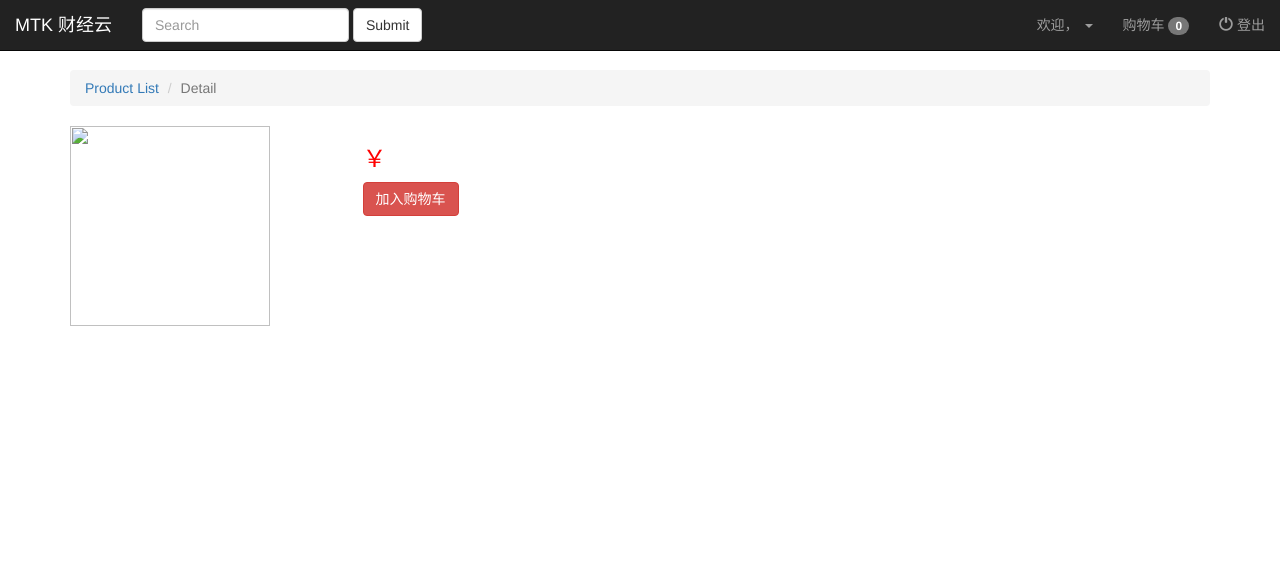
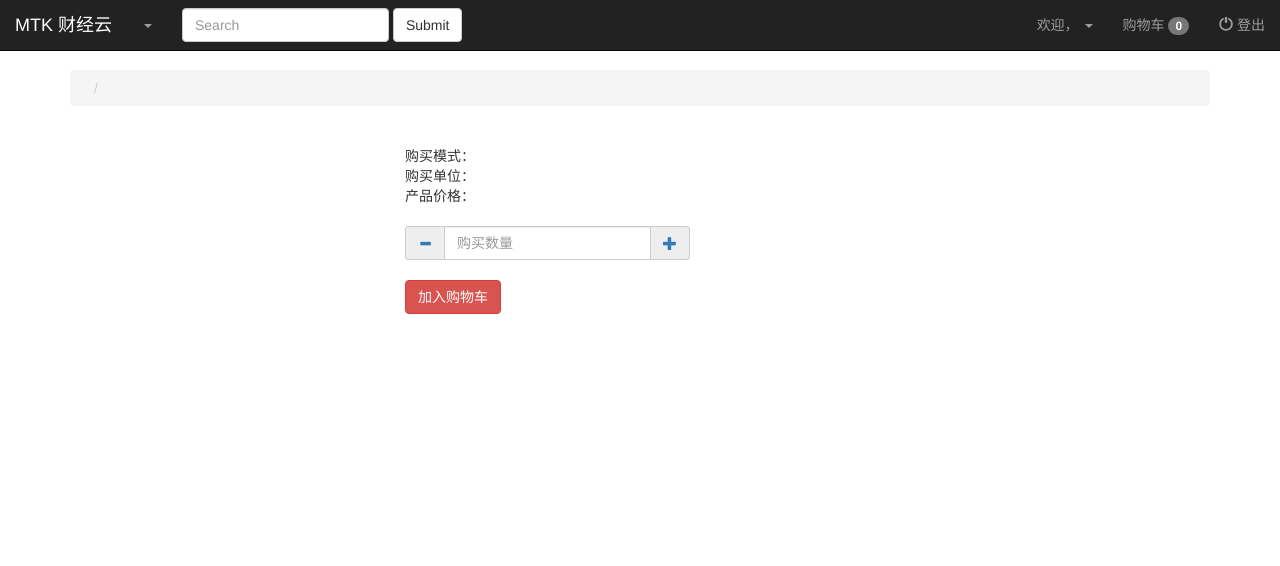
Before and after one commit to AdamEECS/sc, a Flask app: page /product/detail/1 in a window 1280 px wide. Shown: the top 566 px of the page. Run offline with Flask 2, Linux system fonts and the light colour scheme; one stand-in notice (Sample message) is shown; a database or web service that is not in the repository returns one stand-in record (values such as "Sample title"); some libraries are stand-ins or nearby versions.

Commit message:
更新购物车

```diff
--- a/routes/product.py
+++ b/routes/product.py
@@ -9,4 +9,11 @@ def detail(uuid):
     u = current_user()
     p = Product.find_one(uuid=uuid)
 
-    return render_template('product/detail.html', p=p, u=u)
+    return render_template('product/detail.html', p=p, u=u, cats=get_cats())
+
+
+@main.route('/category/<category>')
+def products(category):
+    u = current_user()
+    ps = Product.find(category=category)
+    return render_template('product/products.html', ps=ps, u=u, category=category, cats=get_cats())
--- a/static/css/base.css
+++ b/static/css/base.css
@@ -1,6 +1,7 @@
 html, body {
     height: 100%;
 }
+
 @media (min-width: 780px) {
     #carousel-front {
         width: 780px;
@@ -8,35 +9,44 @@ html, body {
         margin-right: auto;
     }
 }
+
 .count_num {
     color: red;
 }
+
 .right {
     float: right;
 }
+
 .left {
     float: left;
 }
+
 .no-padding {
     padding: 0;
 }
+
 .center-block {
-  display: block;
-  margin-left: auto;
-  margin-right: auto;
+    display: block;
+    margin-left: auto;
+    margin-right: auto;
 }
+
 .page-wrap {
     min-height: 100%;
     margin-bottom: -300px;
 }
+
 .page-wrap:after {
     content: "";
     display: block;
     height: 300px;
 }
+
 .div-margin-top-100 {
     margin-top: 170px;
 }
+
 .bs-docs-footer {
     padding-top: 50px;
     padding-bottom: 50px;
@@ -48,17 +58,21 @@ html, body {
     z-index: 1;
     position: relative;
 }
+
 .main {
     padding-top: 70px;
 }
+
 .footer-links {
     padding-left: 0;
     margin-bottom: 20px;
 }
+
 .footer-links li {
     display: inline-block;
     margin-right: 20px;
 }
+
 .footer-links a {
     color: #fff;
     text-decoration: none;
@@ -72,6 +86,7 @@ html, body {
     display: inline-block;
     text-align: center;
 }
+
 .quantity-form a {
     border: 1px solid #cacbcb;
     width: 20px;
@@ -80,74 +95,94 @@ html, body {
     text-align: center;
     text-decoration: none;
 }
+
 @media (max-width: 510px) {
     .quantity-form span {
         width: 20px;
     }
+
     .quantity-form a {
         width: 15px;
     }
 }
+
 .th-col-2 {
     width: 20%;
 }
+
 .th-col-4 {
     width: 40%;
 }
+
 .panel-div {
     margin: 12px;
 }
+
 .panel-h4 {
     margin: 2px 12px;
 }
+
 #check-order {
     border-radius: 0px;
 }
+
 .panel-heading-time {
     display: inline-block;
     color: #999;
     margin-right: 20px;
 }
+
 .product-pic-s {
     height: 50px;
     width: 50px;
 }
+
 .product-pic-m {
     height: 100px;
     width: 100px;
 }
+
 .product-pic-l {
     height: 200px;
     width: 200px;
 }
+
 .product-item {
     padding: 5px 0;
 }
+
 .block-center {
     text-align: center;
 }
+
 .list-item {
     padding-top: 15px;
     padding-bottom: 15px;
 }
+
 .list-item + .list-item {
     border-top: 1px solid #ddd;
 }
+
 .list-pic-fix {
     padding-left: 0;
 }
+
 .add-default {
     color: #ffcb23;
-    text-decoration:none;
+    text-decoration: none;
 }
+
 .add-default:hover {
     color: #ffcb23;
-    text-decoration:none;
+    text-decoration: none;
 }
+
 .address-edit-button {
     display: inline-block;
     margin-left: 20px;
 }
+
 #particles-js {
     width: 100%;
     height: 100%;
@@ -157,34 +192,40 @@ html, body {
     left: 0;
     z-index: 0;
 }
+
 #id-div-login, #id-div-register, #id-div-forget-password {
-    position:absolute;
-    top:40%;
+    position: absolute;
+    top: 40%;
     left: 50%;
-    transform:translate(-50%,-50%);
+    transform: translate(-50%, -50%);
     z-index: 1;
 }
-#id-div-login input, #id-div-register input{
+
+#id-div-login input, #id-div-register input {
     background-color: #2a2730;
     color: white;
 }
-#id-div-login button,#id-div-register button  {
+
+#id-div-login button, #id-div-register button {
     border: 0;
     border-radius: 3px;
     line-height: 41px;
     padding-top: 0;
     padding-bottom: 0;
 }
+
 .sign-flow {
     margin-left: auto;
     margin-right: auto;
     width: 300px;
 }
+
 .group-inputs {
     padding: 1px 0;
     border: 1px solid #d5d5d5;
     border-radius: 3px;
 }
+
 .group-inputs input {
     padding: 1em .8em;
     line-height: 19px;
@@ -193,31 +234,39 @@ html, body {
     border-radius: 0;
     box-shadow: none;
 }
+
 .group-inputs input:focus {
     outline: none;
 }
+
 .group-inputs input + input {
     border-top: 1px solid #d5d5d5;
 }
+
 label {
     width: 100%;
 }
+
 .empty-cart-title {
     margin-top: 2px;
     margin-left: 20px;
     margin-right: 20px;
     font-size: 16px;
 }
+
 .empty-cart {
     margin-left: 20px;
     color: #bbb;
 }
-#id-input-captcha,#id-input-mail-code {
+
+#id-input-captcha, #id-input-mail-code {
     width: 186px;
 }
+
 #id-input-mail-code {
     border-top: 1px solid #ddd;
 }
+
 #id-button-mail-code {
     width: 112px;
     height: 49px;
@@ -226,9 +275,11 @@ label {
     border-top: 1px solid #ddd;
     line-height: 35px;
 }
+
 .panel-profile {
     max-width: 400px;
 }
+
 .alert-container {
     position: fixed;
     top: 70px;
@@ -245,6 +296,7 @@ label {
     margin: 30px 0 0;
     float: right;
 }
+
 .stepflex:after {
     content: ".";
     display: block;
@@ -252,12 +304,15 @@ label {
     clear: both;
     visibility: hidden;
 }
+
 .stepflex dl.done {
     border-top-color: #caecb6;
 }
+
 .stepflex dl.doing {
     border-top-color: #7abd54;
 }
+
 .stepflex dl {
     float: left;
     position: relative;
@@ -265,12 +320,15 @@ label {
     top: -5px;
     border-top: 5px solid #ccc;
 }
+
 .stepflex dl.done .s-num {
     background-position: -46px 0;
 }
+
 .stepflex dl.doing .s-num {
     background-position: -23px 0;
 }
+
 .stepflex .s-num {
     position: relative;
     margin: -15px auto 0;
@@ -281,20 +339,35 @@ label {
     background-image: url(//misc.360buyimg.com/user/purchase/2.0.0/css/i/step2013.png);
     line-height: 23px;
 }
+
 .stepflex dl.done .s-text {
     color: #caecb6;
 }
+
 .stepflex dl.doing .s-text {
     color: #7abd54;
 }
+
 .stepflex .s-text {
     color: #ccc;
 }
+
 /*       -----------购物车局部css结束-----------     */
 ul.nav li.dropdown:hover > ul.dropdown-menu {
     display: block;
 }
+
 .img-product-pic-preview {
     width: 100px;
     height: 100px;
 }
+
+.div-product-title-img {
+    float: left;
+}
+.img-product-title-img {
+    width: 300px;
+}
+.div-product-content {
+    margin-left: 350px;
+}
--- a/static/js/main.js
+++ b/static/js/main.js
@@ -42,7 +42,7 @@ $('a.cart-add').click(function(){
     }
     log(data)
     let request = {
-        url: '/api/cart_add',
+        url: '/api/cart/add',
         type: 'post',
         contentType: 'application/json',
         data: JSON.stringify(data),
@@ -67,7 +67,7 @@ $('a.cart-sub').click(function(){
         'product_uuid': product_tr.data('uuid')
     }
     let request = {
-        url: '/api/cart_sub',
+        url: '/api/cart/sub',
         type: 'post',
         contentType: 'application/json',
         data: JSON.stringify(data),
--- a/templates/admin/product.html
+++ b/templates/admin/product.html
@@ -48,6 +48,8 @@
                 </div>
                 <label for="id-name">商品名称</label>
                 <input class="form-control" name="name" id=id-name value="{{ p.name }}" required>
+                <label for="id-pic">标题图片</label>
+                <input class="form-control" name="pic" id=id-pic value="{{ p.pic }}" required>
                 <label for="id-cate">产品分类</label>
                 <select class="form-control" name="category" id="id-cate" required>
                     {% for i in p.cates %}
--- a/templates/menu.html
+++ b/templates/menu.html
@@ -22,8 +22,8 @@
                            aria-expanded="false">{{ c.name }}<span class="caret"></span></a>
                         <ul class="dropdown-menu">
                             {% for i in c.sons %}
-                            <li><a href="#">{{ i.name }}</a></li>
-                                {% endfor %}
+                                <li><a href={{ url_for('product.products', category=i.name) }}>{{ i.name }}</a></li>
+                            {% endfor %}
 
                         </ul>
                     </li>
--- a/templates/product/detail.html
+++ b/templates/product/detail.html
@@ -1,8 +1,8 @@
 {% extends 'base.html' %}
 {% block body %}
     <ol class="breadcrumb">
-    <li><a href="{{ url_for('index.index') }}">Product List</a></li>
-    <li class="active">Detail</li>
+        <li><a href={{ url_for('product.products', category=p.category) }}>{{ p.category }}</a></li>
+        <li class="active">{{ p.name }}</li>
     </ol>
 
     <div hidden>
@@ -10,18 +10,45 @@
     </div>
 
     <div class="row">
-    <div class="col-xs-12 col-sm-3">
-        <img src="{{ p.pic }}"  class="product-pic-l" id=id-pic-view>
+        <div class="div-product-title-img">
+            <img src="{{ p.pic }}" class="img-product-title-img" id=id-pic-view>
         </div>
-    <div class="col-xs-12 col-sm-8">
-        <h3>{{ p.name }}</h3>
-        <h3 class="count_num">￥{{ p.price }}</h3>
-        <a class="btn btn-danger" href="{{ url_for('user.cart_add', product_uuid=p.uuid)}}">加入购物车</a>
+        <div class="div-product-content">
+            <h2>{{ p.name }}</h2>
+            <div>购买模式： {{ p.mode }}</div>
+            <div>购买单位： {{ p.unit }}</div>
+            <div>产品价格： {{ p.price }}</div>
+            <div>
+                <form class="form-inline">
+                    <div class="form-group">
+                        <br>
+                        <div class="input-group">
+                            <div class="input-group-addon">
+                                <a href="#">
+                                    <span class="glyphicon glyphicon-minus" aria-hidden="true"></span>
+                                </a>
+                            </div>
+                            <input type="number" class="form-control" min="1"
+                                   placeholder="购买数量" required>
+                            <div class="input-group-addon">
+                                <a href="#">
+                                    <span class="glyphicon glyphicon-plus" aria-hidden="true"></span>
+                                </a>
+                            </div>
+                        </div>
+                    </div>
+                    <br><br>
+                    {#                    <button type="submit" class="btn btn-danger">加入购物车</button>#}
+                    <a class="btn btn-danger" href="{{ url_for('user.cart_add', product_uuid=p.uuid) }}">加入购物车</a>
+                </form>
             </div>
 
         </div>
 
-<div id="preview"> </div>
+    </div>
+
+    <div id="preview"></div>
+    <style>{{ p.css }}</style>
 
     <script src="https://cdn.bootcss.com/markdown.js/0.5.0/markdown.min.js"></script>
     <script>
@@ -32,7 +59,7 @@ function Editor(input, preview) {
             input.editor = this;
             this.update();
         }
-const log = function log(){
+        const log = function log() {
             console.log.apply(console, arguments);
         }
 
```
Also changed, not shown: routes/admin.py (+10 -5 lines), templates/admin/category.html (+4 -4 lines), templates/product/products.html (added, +48 -0 lines). Lines whose indentation alone changed are shown as unchanged.
